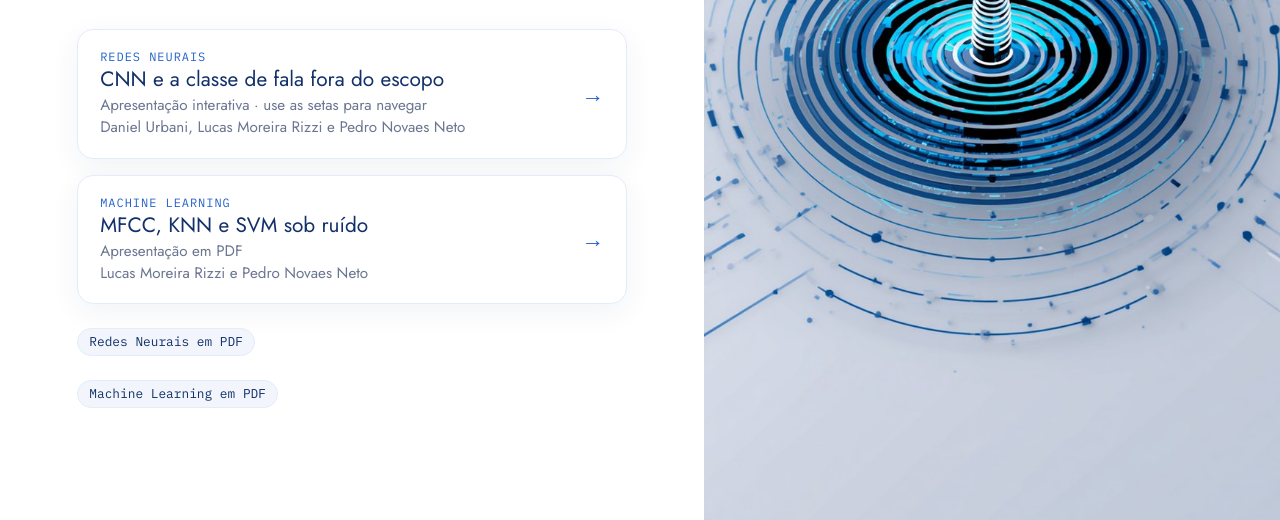
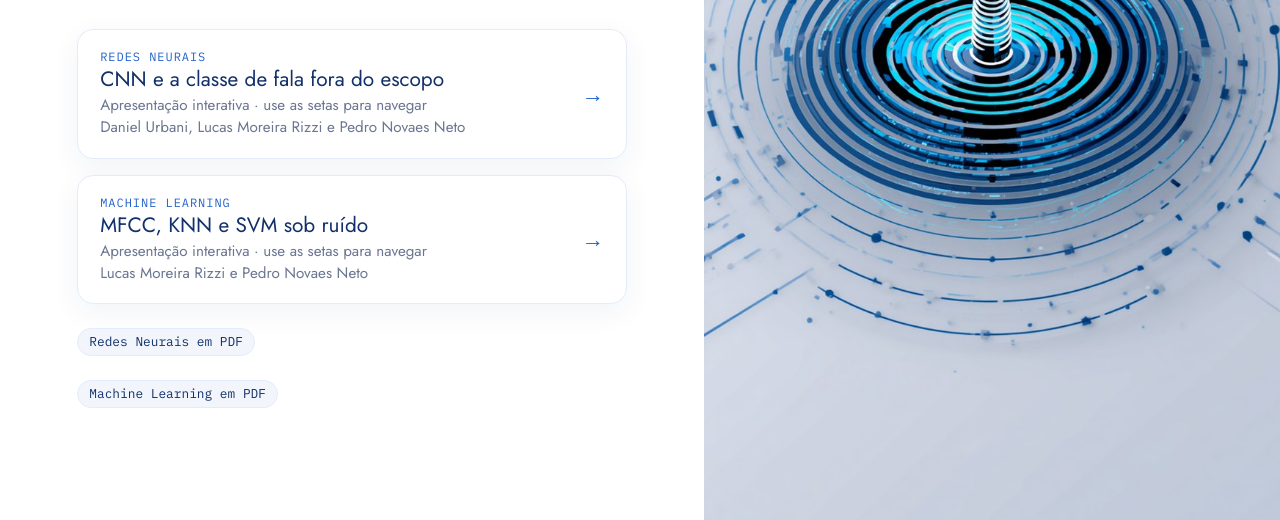
Before and after one commit to LucasMRizzi/voice_detection_domestic_agent, a plain HTML site: page index.html in a window 1280 px wide. Shown: the part 386-906 px from the top of the page. Drawn offline with Linux system fonts and the light colour scheme.

Commit message:
Update index.html

```diff
--- a/index.html
+++ b/index.html
@@ -49,7 +49,7 @@
     </a>
     <a class="card" href="apres_ml/">
       <div><div class="lab">Machine Learning</div><div class="t">MFCC, KNN e SVM sob ruído</div>
-      <div class="d">Apresentação em PDF</div>
+      <div class="d">Apresentação interativa · use as setas para navegar</div>
       <div class="d">Lucas Moreira Rizzi e Pedro Novaes Neto</div></div><span class="go">→</span>
     </a>
   </div>
```
